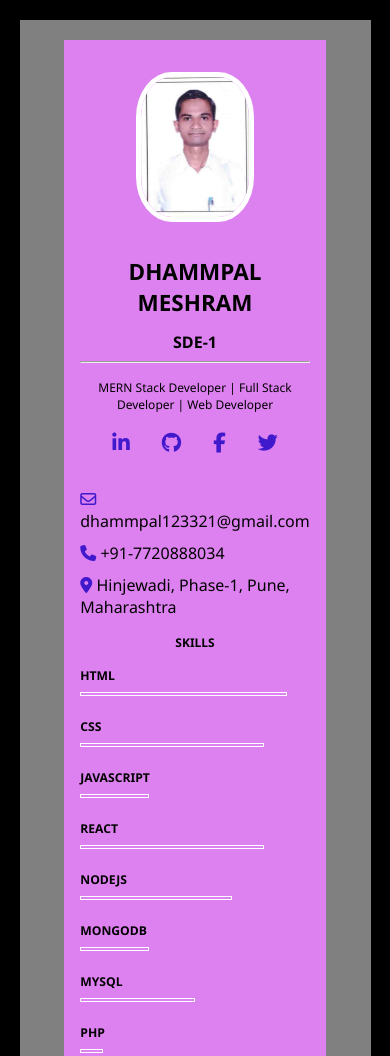
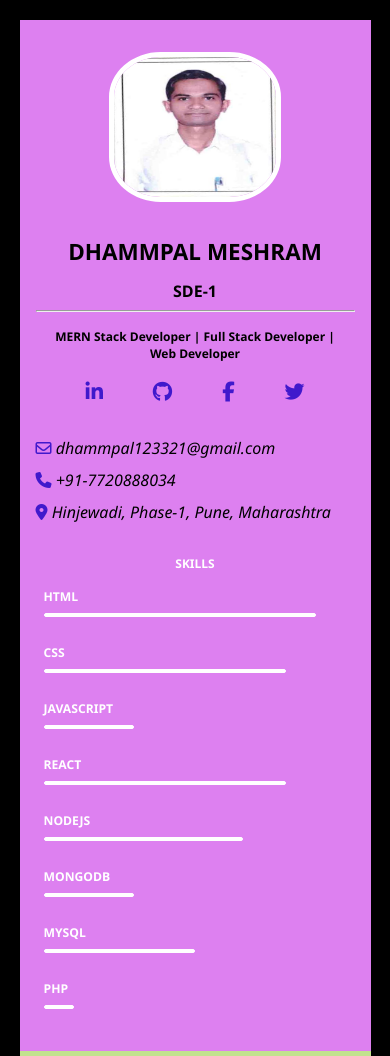
Before and after one commit to DhammpalMeshram/Responsive-Resume-using-CSS-Grid-, a plain HTML site: page index.html in a window 390 px wide. Shown: the top 1056 px of the page. Drawn offline with Linux system fonts and the light colour scheme.

Commit message:
styles created and linked to index

```diff
--- a/index.html
+++ b/index.html
@@ -10,7 +10,7 @@
 
     <link rel="preconnect" href="https://fonts.googleapis.com">
     <link rel="preconnect" href="https://fonts.gstatic.com" crossorigin>
-    <link rel="stylesheet" href="./style.css">
+    <link rel="stylesheet" href="./styles.css">
     <link href="https://fonts.googleapis.com/css2?family=Poppins:wght@100;300;400;600&display=swap" rel="stylesheet">
     <link rel="stylesheet" href="https://cdnjs.cloudflare.com/ajax/libs/font-awesome/4.7.0/css/font-awesome.min.css">
 
--- /dev/null
+++ b/styles.css
@@ -0,0 +1,250 @@
+*{
+    padding: 0;
+    margin: 0;
+    box-sizing: border-box;
+    list-style: none;
+    font-family: 'Segoe UI', Tahoma, Geneva, Verdana, sans-serif;
+}
+
+body{
+    display: block;
+    background-color: black;
+}
+
+/* <--   main section starts -->*/
+
+.main-content {
+    min-height: 1000px;
+    width: 90%;
+    background-color: grey;
+    margin: 20px auto;
+    display: grid;
+
+    /* grid-template-rows: 20% 80%; */
+
+    grid-template-columns: 300px 700px;
+}
+
+/* <-- main section ends -->*/
+
+ /* <-- left section stars --> */
+
+.left-section{
+    /* grid-area: 1/1/3/2; */
+    grid-column: span 1;
+    color: #000000;
+    background-color: #dd80f0;
+}
+
+.left-content{
+    padding: 1rem;
+}
+.profile-image{
+    padding: 1rem;
+    display: block;
+    text-align: center;
+    margin: auto;
+}
+
+img{
+    border: 5px white solid;
+    border-radius: 30%;
+    width: 60%;
+}
+
+/* .profile-image{
+    display: block;
+    margin: auto;
+    width: 60%;
+    border: 5px solid white;
+    border-radius: 30%;
+} */
+
+.name{
+    font-size: 1.2rem;
+    font-weight: 700;
+    text-align: center;
+    text-transform: uppercase;
+    letter-spacing: 0.02px;
+    padding: 0.8rem;
+    /* color: blue; */
+}
+.designation{
+    font-size: 1rem;
+    text-align: center;
+    text-transform: uppercase;
+    padding-bottom: 0.5rem;
+}
+
+.description {
+    font-size: 0.75rem;
+    text-align: center;
+    padding: 1rem;
+    font-weight: 700;
+    /* color: #fff; */
+}
+
+.social-media{
+    display: flex;
+    flex-direction: row;
+    justify-content: space-evenly;
+    font-size: 20px;
+}
+.icon{
+    color:rgb(64, 25, 204);
+}
+.icon:hover{
+    cursor: pointer;
+    color:rgb(234, 245, 76);
+}
+
+span{
+    color:black;
+    /* font-weight: bold; */
+    font-style: italic;
+}
+
+li{
+    margin-top: 10px;
+}
+.skills-title{
+    font-size : 0.75rem;
+    text-align: center;
+    text-transform: uppercase;
+    padding: 1rem 0.5rem;
+    color: #fff;
+}
+
+/* below is extra */
+.skills {
+    font-size: 0.75rem;
+    text-align: center;
+    text-transform: uppercase;
+    padding: 1rem 0.5rem;
+    color: #fff;
+}
+
+/* .skill-name{
+    font-size: 0.65rem;
+    font-weight: 0.65rem;
+    text-align: left;
+    padding-bottom: 0.5rem;
+} */
+
+.skill-name {
+    font-size: 0.65rem;
+    font-weight: 700;
+    text-align: left;
+    padding-bottom: 0.5rem;
+    color: #fff;
+    text-transform: uppercase;
+}
+
+/* .progress-bar{
+    border: 1px white solid;
+    height: 4px;
+} */
+
+.progress-bar {
+    border: 1px solid white;
+    height: 4px;
+    background-color: white;
+    border-radius: 5px;
+}
+
+/* .skill-progress{
+    margin-top: 0px;
+} */
+.skill-progress {
+    margin-bottom: 10px;
+}
+
+
+/* <-- left section ends --> */
+
+.right-section {
+    /* grid-area: 1/2/3/3; */
+    grid-column: span 1/ span 2;
+    /* background-color: white; */
+
+    background-color: #c2e28e;
+    color: #000000;
+}
+
+.right-main-content {
+    padding: 2rem 3rem;
+
+    /*extra properties add
+        remove in failure */
+    /* display: flex; */
+    /* flex-wrap: wrap; */
+    /* justify-content: center; */
+
+}
+
+.right-title{
+    text-transform: uppercase;
+    font-size: 1.2rem;
+    font-weight: 700;
+    padding: 0.5rem;
+    letter-spacing: 1px;
+}
+.para{
+    text-align: justify;
+    padding: 0.5rem;
+}
+
+.uni-or-firm{
+    display: block;
+    width: 20%;
+    padding: 0.5rem;
+    font-weight: bold;
+
+}
+#year{
+    font-size: 12px;
+}
+
+.social-media{
+    z-index: 100;
+}
+
+.title-dec{
+    padding: 0.5rem;
+    color: green;
+    text-decoration:underline;
+}
+.item{
+    display: block;
+    width: 65%;
+}
+.edu-flex{
+    display: flex;
+    flex-wrap: wrap;
+    justify-content: space-between;
+}
+.exp-flex{
+    display: flex;
+    flex-wrap: wrap;
+    justify-content: space-between;
+}
+.pro-flex{
+    display: flex;
+    flex-wrap: wrap;
+    justify-content: space-between;
+}
+#project{
+    font-weight: bold;
+    font-style: italic;
+    color: rgb(238, 29, 238);
+}
+
+@media screen and (max-width: 673px) {
+    .main-content {
+        grid-template-columns: repeat(1, 1fr);
+        justify-content: center;
+    }
+    .right-section {
+        grid-area: auto;
+    }
+}
```
